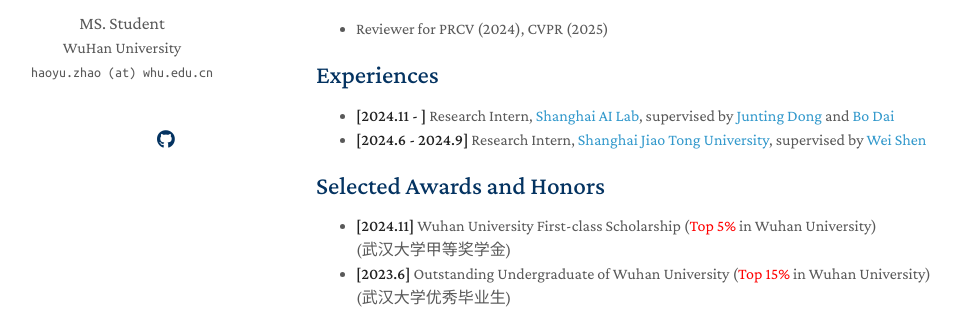
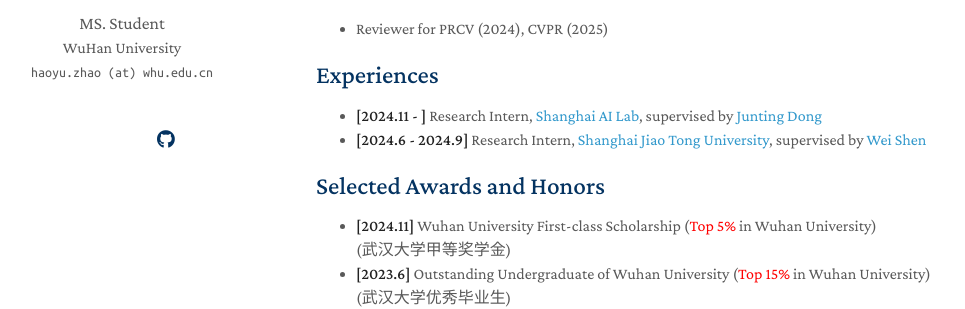
Before and after one commit to zhaohaoyu376/zhaohaoyu376.github.io, a Jekyll site: the page built from index.md, in a window 1280 px wide and 900 px high, scrolled down 1588 px. Shown: the part 256-565 px from the top of the window, without its empty margins (154-1119 px from the left). Built offline with Jekyll 4.4.1, drawn with Linux system fonts in a browser that asks for light colours; nearby versions of some CDN libraries; a style sheet for code colours, icons or effects is not loaded; our own code applies the rules of GitHub Pages for plain Markdown files.

Commit message:
Update index.md

```diff
--- a/index.md
+++ b/index.md
@@ -25,7 +25,7 @@
 - Reviewer for PRCV (2024), CVPR (2025)
 
 ## Experiences
-- **[2024.11 - ]** Research Intern, [Shanghai AI Lab]([https://www.sjtu.edu.cn/](https://www.shlab.org.cn/)), supervised by [Junting Dong]([https://scholar.google.com/citations?user=Ae2kRCEAAAAJ&hl=zh-CN](https://scholar.google.com/citations?user=dEzL5pAAAAAJ&hl=zh-CN&oi=ao)) and [Bo Dai](https://scholar.google.com/citations?user=KNWTvgEAAAAJ&hl=zh-CN&oi=ao)
+- **[2024.11 - ]** Research Intern, [Shanghai AI Lab]([https://www.sjtu.edu.cn/](https://www.shlab.org.cn/)), supervised by [Junting Dong]([https://scholar.google.com/citations?user=Ae2kRCEAAAAJ&hl=zh-CN](https://scholar.google.com/citations?user=dEzL5pAAAAAJ&hl=zh-CN&oi=ao))
 - **[2024.6 - 2024.9]** Research Intern, [Shanghai Jiao Tong University](https://www.sjtu.edu.cn/), supervised by [Wei Shen](https://scholar.google.com/citations?user=Ae2kRCEAAAAJ&hl=zh-CN)
 
 ## Selected Awards and Honors
```
